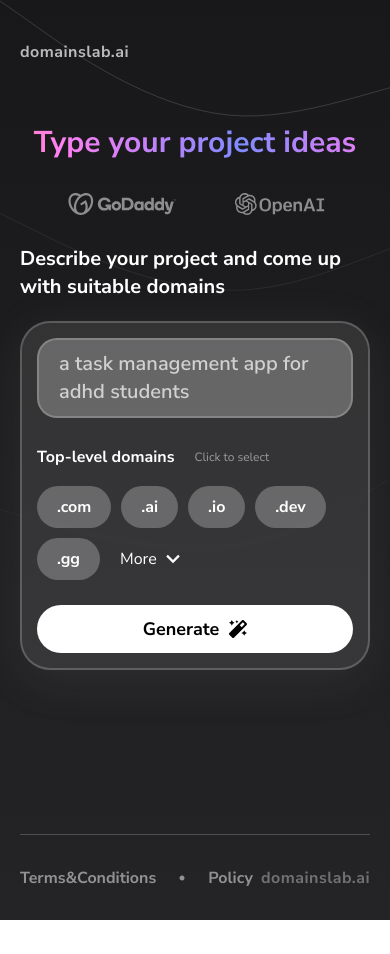
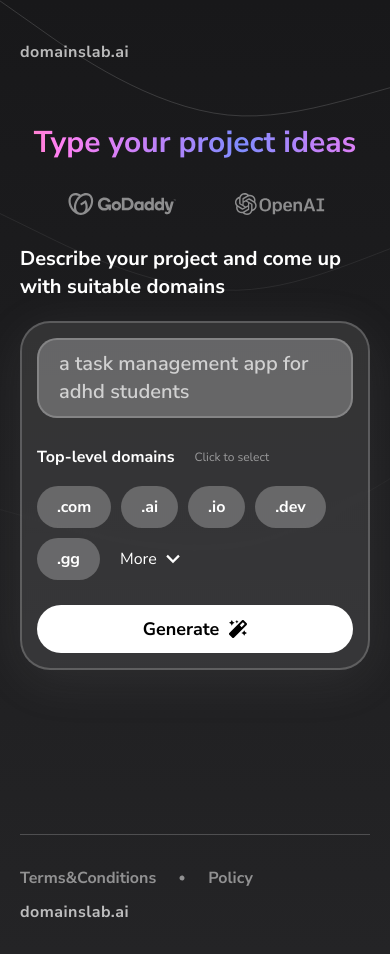
Before and after one commit to domainslab/client, a React (Vite) app: page / in a window 390 px wide. Before the commit the page ends 920 px from the top, so only its background shows below. Built offline with nearby package versions, Linux system fonts and the light colour scheme.

Commit message:
fix: make footer and TLDs select more responsive

```diff
--- a/src/pages/Home/components/Search.tsx
+++ b/src/pages/Home/components/Search.tsx
@@ -123,7 +123,7 @@ const Search: React.FC<SearchProps> = ({ onSearch }) => {
           </Button>
         </div>
         <div className="flex flex-col gap-[15px]">
-          <div className="flex gap-[20px] items-center">
+          <div className="flex gap-[20px] items-center max-[300px]:flex-col max-[300px]:items-start max-[300px]:gap-[0px]">
             <h3 className="text-[1.25rem] font-bold max-sm:text-[1rem]">Top-level domains</h3>
             <div className="text-[0.75rem] text-TransparentText">
               {isTouchScreen ? 'Tap' : 'Click'} to select
--- a/src/pages/components/Footer/Footer.tsx
+++ b/src/pages/components/Footer/Footer.tsx
@@ -4,8 +4,7 @@ import { ReactComponent as PointIcon } from 'assets/icons/point.svg';
 const Footer: React.FC = () => (
   <footer className="mt-[60px] px-[20px] sm:px-[40px] md:px-[50px] max-sm:mt-[30px]">
     <Separator />
-    <div className="py-[30px] flex justify-between text-base items-center opacity-50 font-bold">
-      <div>
+    <div className="py-[30px] flex justify-between text-base items-center text-TransparentText font-bold max-sm:flex-col max-sm:items-start max-sm:gap-[10px]">
       <ul className="list-none flex flex-row items-center gap-[20px]">
         <li>
           <a>Terms&Conditions</a>
@@ -15,7 +14,6 @@ const Footer: React.FC = () => (
           <a>Policy</a>
         </li>
       </ul>
-      </div>
       <div className="text-Secondary font-bold tracking-[0.03rem] select-none">domainslab.ai</div>
     </div>
   </footer>
```
Also changed, not shown: 1 other file (tests, documents, lock files or other folders). Lines whose indentation alone changed are shown as unchanged.
